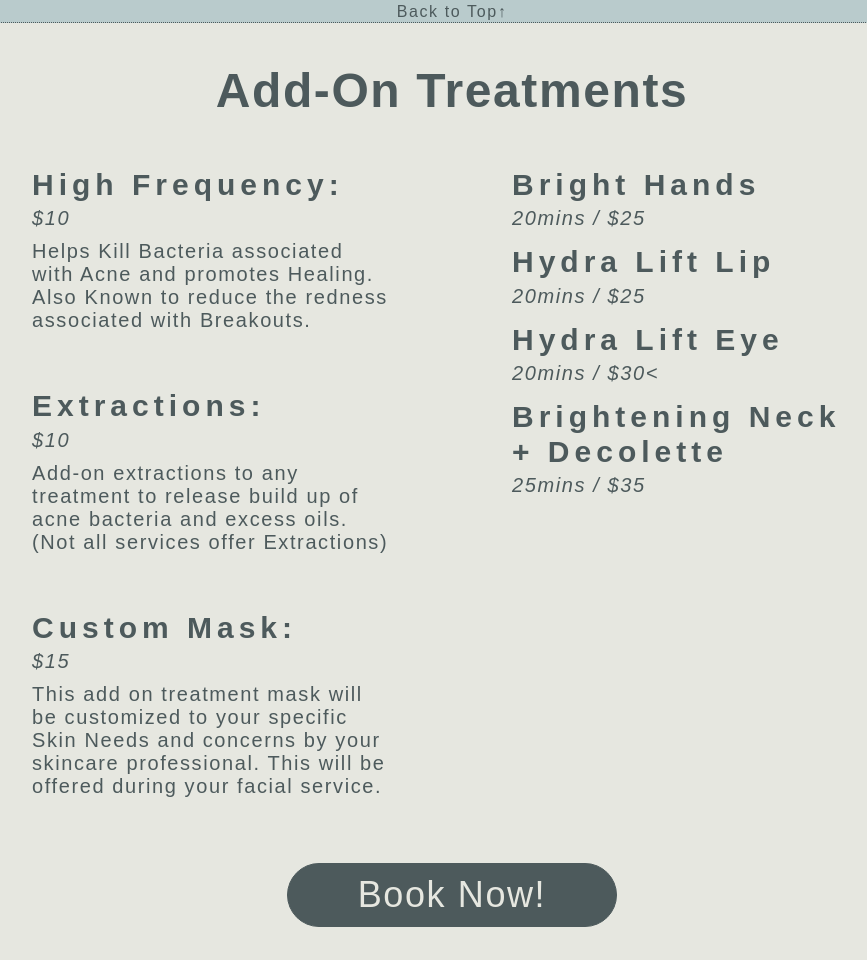
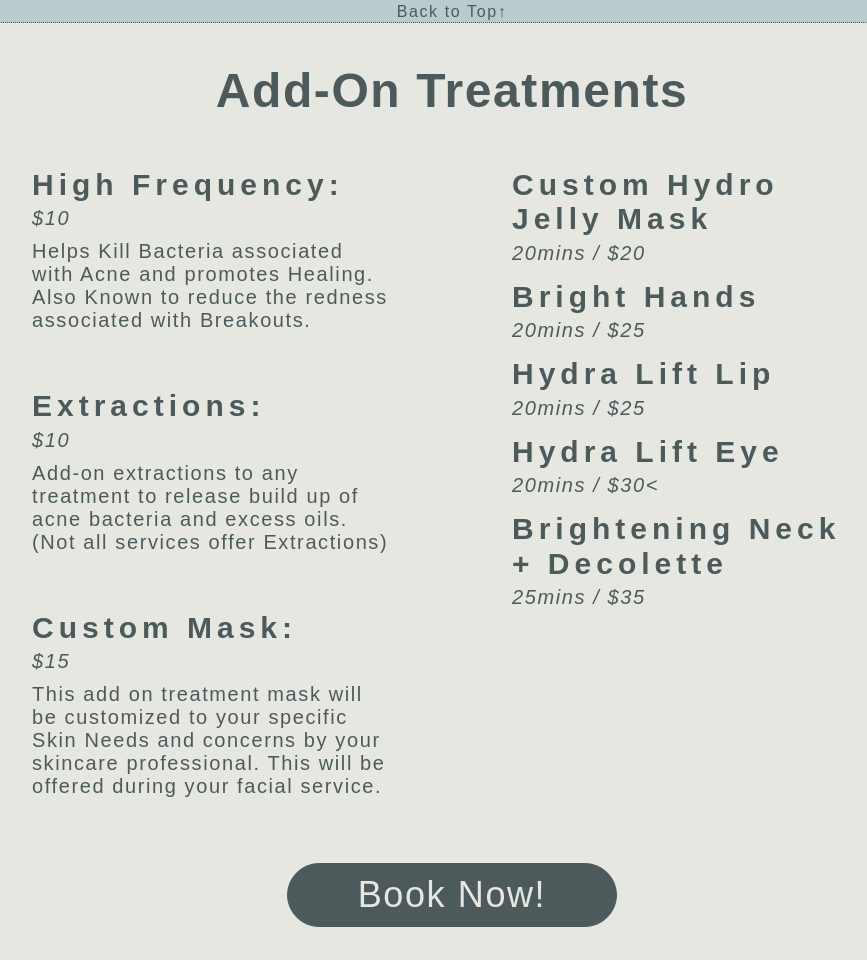
Before and after one commit to sevrinn/christinas-aesthetics-website, a website built with Parcel: page index.html in a window 1280 px wide. Shown: the part 4156-5116 px from the top of the page, without its empty margins (188-1055 px from the left). Built offline with nearby package versions, Linux system fonts and the light colour scheme; files whose address does not match are found by name; a web font is replaced by a local one.

Commit message:
Added hydro jelly mask to add on treatments section

```diff
--- a/index.html
+++ b/index.html
@@ -264,6 +264,11 @@
           </div><!--end focused-group-->
           <div class="focused-group">
             <div class="facial-service-module">
+              <h5>Custom Hydro Jelly Mask</h5>
+              <p class="time-price">20mins / $20</p>
+            </div>
+
+            <div class="facial-service-module">
               <h5>Bright Hands</h5>
               <p class="time-price">20mins / $25</p>
             </div>
```
